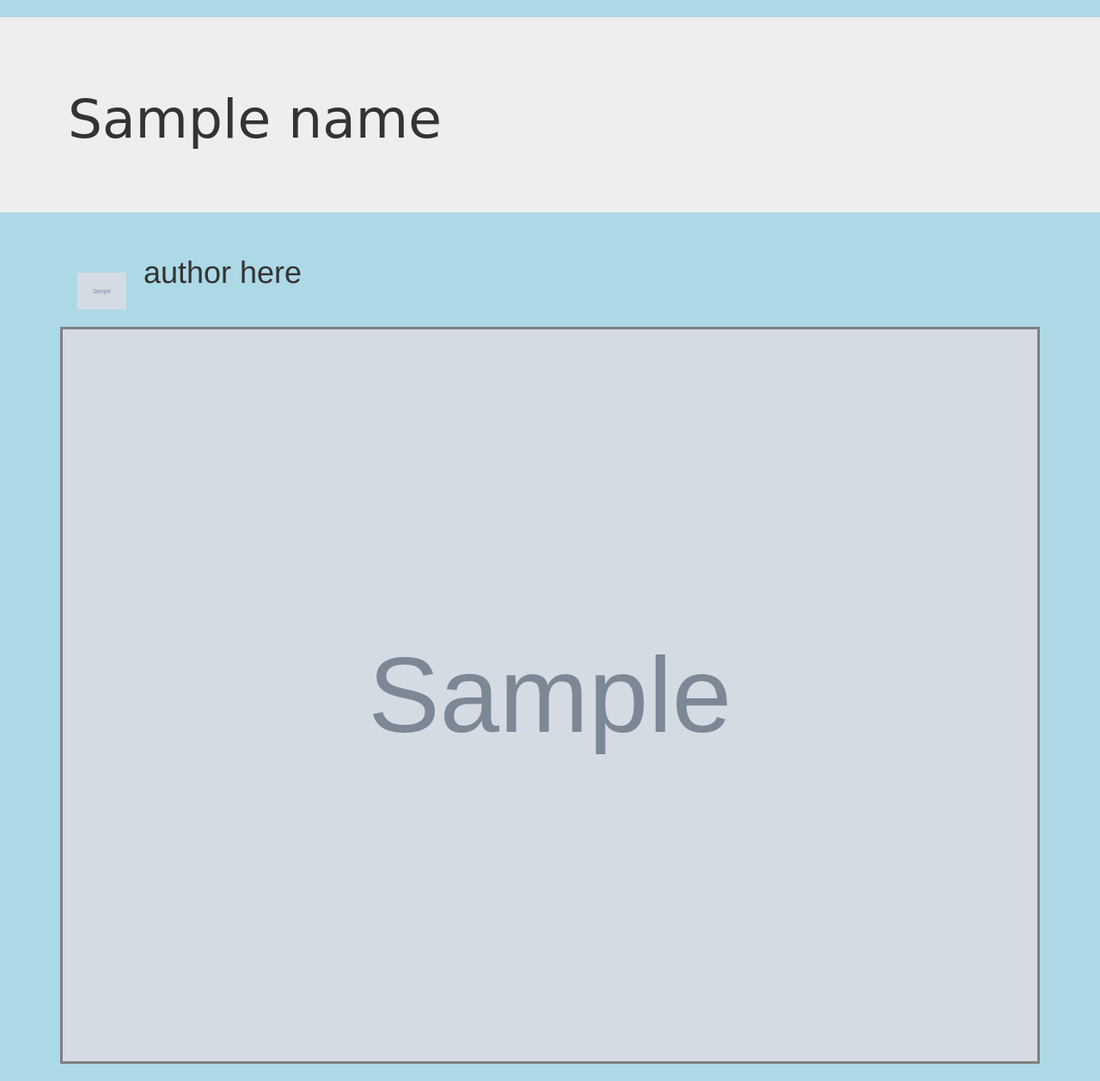
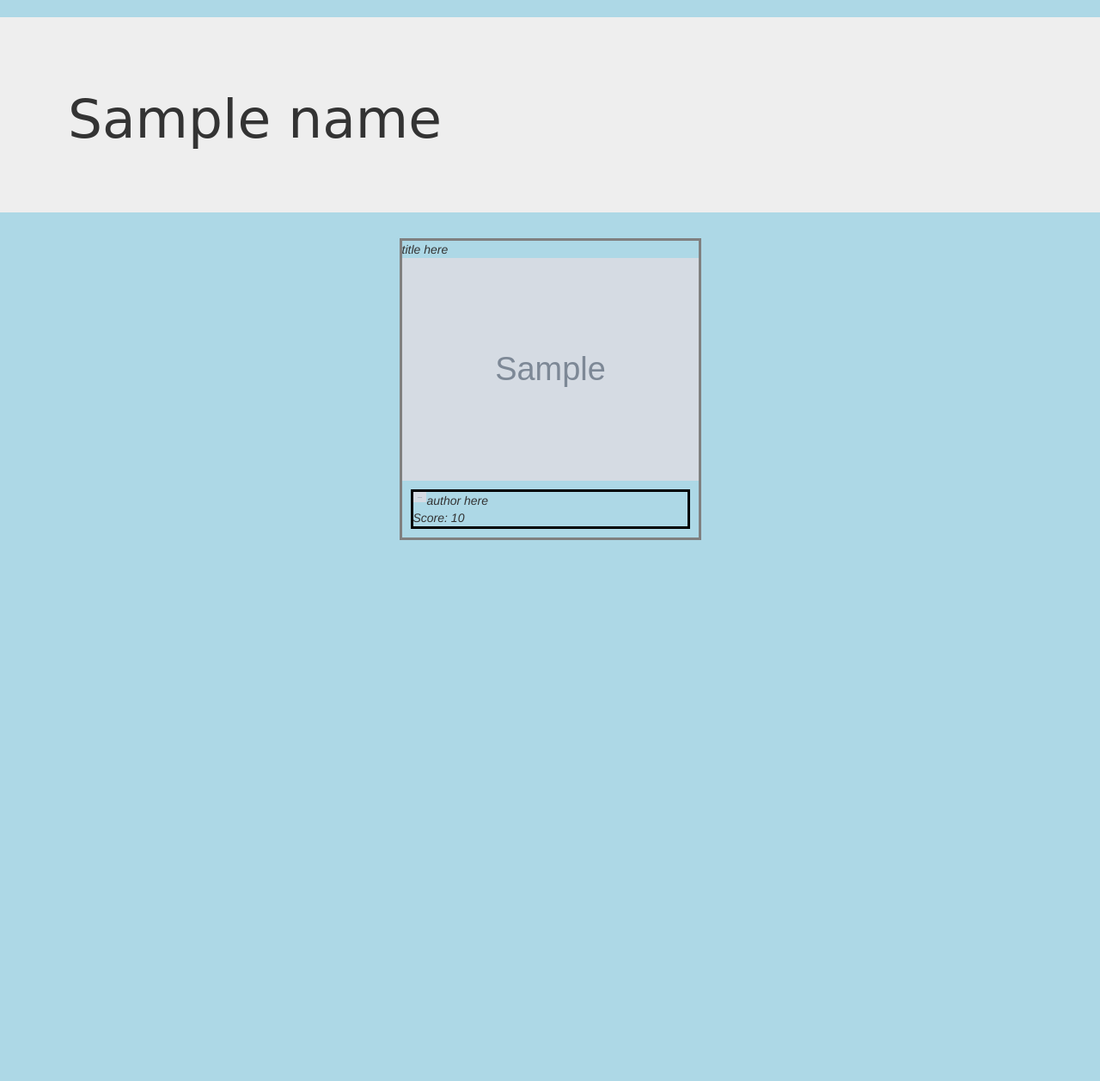
Before and after one commit to apa-123/memes, a Flask app: template templates/category_page.html in a window 1280 px wide. Shown: the part 52-1309 px from the top of the page at 86% size. After the commit the page ends 680 px from the top, so only its background shows below. Run offline with Flask 2, Linux system fonts and the light colour scheme; the template is opened without the code that fills it: most values are stand-ins (such as "Sample title", 1, 10 or a date in 2020); grey boxes marked "Sample" are stand-in pictures; some libraries are stand-ins or nearby versions.

Commit message:
changed post html

```diff
--- a/backend.py
+++ b/backend.py
@@ -19,7 +19,7 @@ http://flask.pocoo.org/
 app = Flask('Memes')
 
 # Number of posts to render
-NUM_POSTS = 10
+NUM_POSTS = 5
 
 def init_category(name):
     '''
--- a/static/style.css
+++ b/static/style.css
@@ -2,14 +2,18 @@ body {
 	background-color: #ADD8E6;
 }
 
-.row {
+.rows {
+    margin-right: auto;
     margin-left: auto;
+}
+.posts {
     margin-right: auto;
-}
-
-.rows .posts {
-    margin: auto;
-    width: 40%;
+    margin-left: auto;
+    border: 3px solid grey;
+    border-collapse: separate;
+    border-spacing: 10px 50px;
+    margin-bottom: 20px;
+    width: 30%;
 }
 
 .post .user-info {
@@ -17,8 +21,6 @@ body {
 }
 
 .author-pic img {
-/*    display: table-cell;
-*/    margin: 20px;
     width: 5%;
     float: left;
 }
@@ -26,7 +28,7 @@ body {
 
 .post .user-info .author {
     float: left;
-    display: table-cell;
+    vertical-align: middle;
     text-align: center;
 }
 
@@ -34,13 +36,14 @@ body {
 	display: block;
 	margin: auto;
     width: 100%;
-    border: 3px solid grey;
+}
+
+.posts .info {
+    margin: 10px;
+    border: 3px solid black;
     border-collapse: separate;
     border-spacing: 10px 50px;
-    margin-bottom: 20px;
 }
-
-
 
 .jumbotron {
     padding: 5%;
--- a/templates/category_page.html
+++ b/templates/category_page.html
@@ -9,17 +9,26 @@
     {% for post in numPost %}
         <div class="row">
             <div class="posts">
-                <div class="user-info">
-                    <div class="author-pic">
-                        <img src="{{source_img}}">
-                    </div>
-                    <div class="author">
-                        <h1>author here</h1>
-                    </div>
-
+                <div class="title">
+<!--                     <em>{{titles[post]}}</em>
+ -->                    <em>title here</em>
                 </div>
                 <div class="main-img">
                     <img src="{{img_urls[post]}}">
+                </div>
+                <div class="info">
+                    <div class="user-info">
+                        <div class="author-pic">
+                            <img src="{{source_img}}">
+                        </div>
+                        <div class="author">
+    <!--                         <em>{{authors[post]}}</em>
+     -->                        <em>author here</em>
+                        </div>
+                    </div>
+                    <div class="post-info">
+                        <em>Score: {{scores[post]}}</em>
+                    </div>
                 </div>
             </div>
         </div>
```
